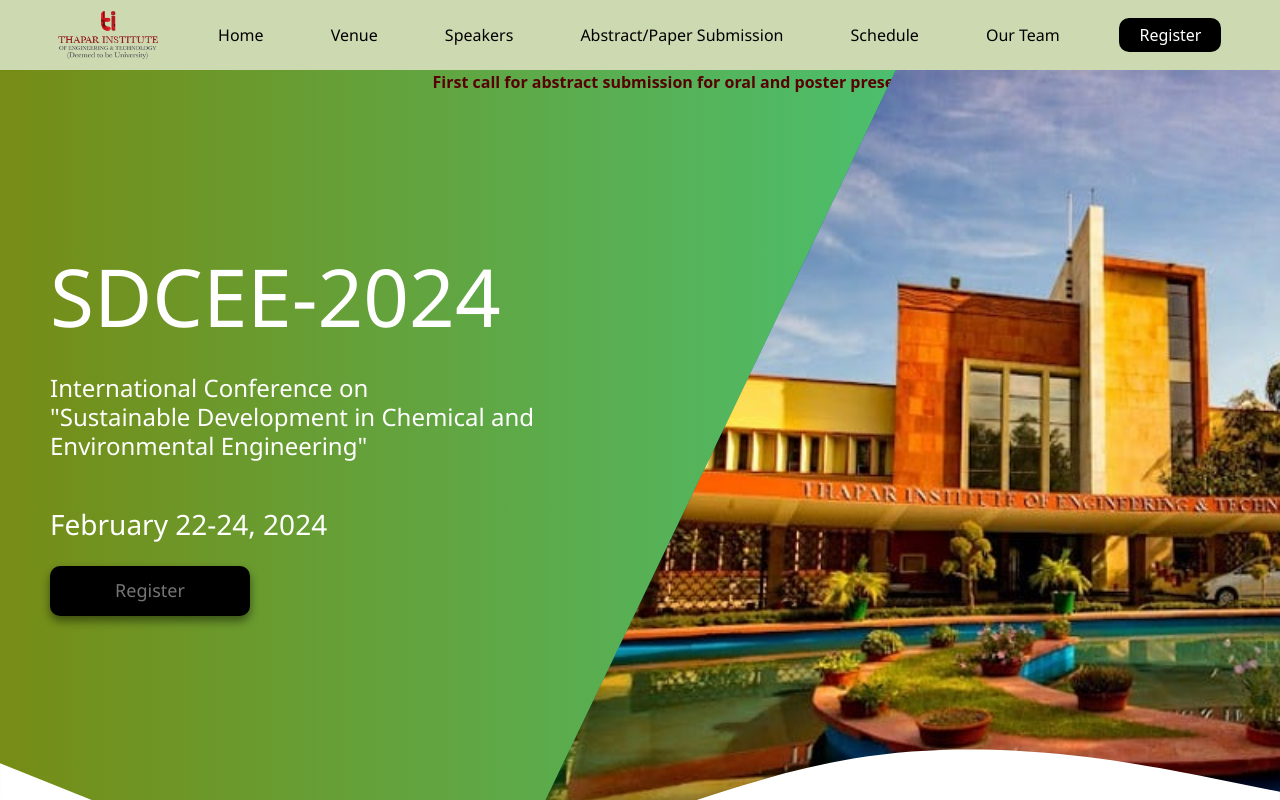
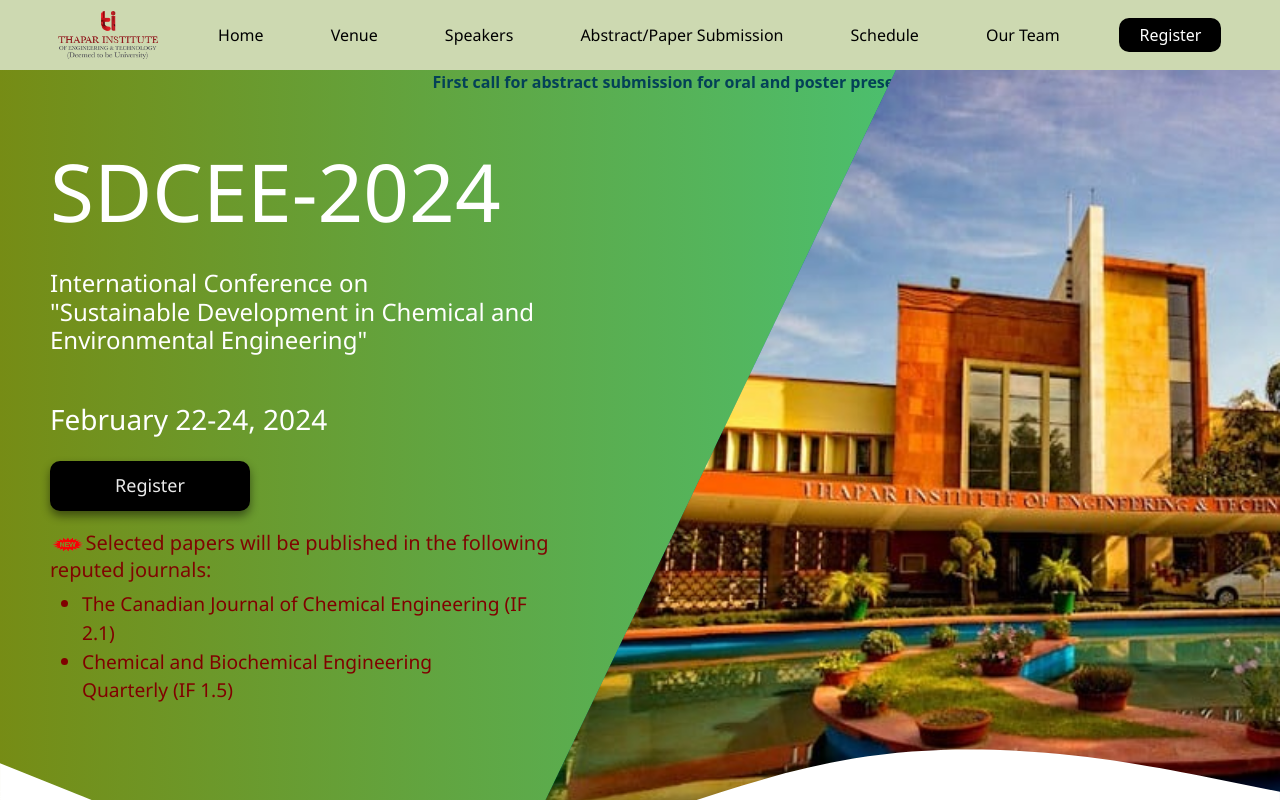
Before and after one commit to Sharathchandra345/SDCEE-2024, a React (Create React App) app in the folder client/: page / in a window 1280 px wide. Shown: the top 800 px of the page. Built offline with nearby package versions, Linux system fonts and the light colour scheme.

Commit message:
Few changes

```diff
--- a/client/src/Components/Committee/Comittee.css
+++ b/client/src/Components/Committee/Comittee.css
@@ -36,7 +36,6 @@
 .patronname {
   margin: 0px;
   padding: 00px;
-
   margin-top: 20px;
 }
 
@@ -53,7 +52,6 @@
   display: flex;
   padding: 100px 100px;
   border-radius: 10px;
-
   flex-wrap: wrap;
 }
 
@@ -97,7 +95,6 @@
   width: 75px;
   aspect-ratio: 1;
   border-radius: 100px;
-
   margin-right: 20px;
   box-shadow: 0 5px 10px #00000099;
   object-fit: cover;
@@ -112,7 +109,6 @@
 .othercom {
   display: flex;
   justify-content: space-between;
-
   flex-wrap: wrap;
   gap: 50px;
 }
@@ -121,23 +117,20 @@
   width: max(30%, 300px);
   flex-grow: 1;
   background-color: lightgrey;
-
   display: flex;
   flex-direction: column;
   align-items: center;
   padding: 30px 0px;
   margin: 100px 0px;
-
   border-radius: 10px;
 }
-
 .othercom1 > h3 {
   margin-bottom: 50px;
 }
 
 .post {
   margin-top: 30px;
-  color: rgb(0, 161, 0);
+  color: #7a1010;
 }
 
 .committee-item {
@@ -163,3 +156,12 @@
 p {
   margin: 0;
 }
+
+.othercom1 h5,
+.othercom1 p {
+  text-align: left !important;
+}
+
+.othercom1 .name {
+  text-align: left;
+}
--- a/client/src/Components/Hero/Hero.css
+++ b/client/src/Components/Hero/Hero.css
@@ -11,6 +11,10 @@
   flex-direction: column;
 }
 
+.new-blinking {
+  max-width: 7%;
+}
+
 .marquee-container {
   width: 100%;
   overflow: hidden;
@@ -20,7 +24,8 @@
 .marquee-text {
   display: inline-block;
   animation: marquee 25s linear infinite;
-  color: rgb(87, 2, 2);
+  color: rgb(4, 65, 87);
+  /* background-color: white; */
 }
 
 @keyframes marquee {
@@ -71,7 +76,6 @@
   color: white;
   font-family: "Segoe UI", Tahoma, Geneva, Verdana, sans-serif;
   font-weight: 100;
-
   margin-top: -100px;
 }
 
@@ -83,12 +87,10 @@
 .hero-reg {
   height: 50px;
   width: 200px;
-
   border-radius: 10px;
   border: 0px solid;
   background-color: black;
   box-shadow: 0px 5px 10px 0px #00000077;
-
   color: white;
   font-size: 18px;
 }
@@ -106,8 +108,12 @@
 }
 
 .hero span {
-  animation: blink 3s linear infinite;
+  animation: blink 1s linear infinite;
   color: #ffffff;
+}
+.journal span {
+  animation: blink2 1s linear infinite;
+  color: maroon;
 }
 
 @keyframes blink {
@@ -123,3 +129,23 @@
     opacity: 1;
   }
 }
+@keyframes blink2 {
+  0% {
+    opacity: 0.1;
+  }
+
+  50% {
+    opacity: 0.8;
+  }
+
+  100% {
+    opacity: 1;
+  }
+}
+
+.journal {
+  margin-top: 20px;
+  width: 60%;
+  color: maroon;
+  font-size: 1.2rem;
+}
--- a/client/src/Components/Hero/Hero.js
+++ b/client/src/Components/Hero/Hero.js
@@ -30,6 +30,31 @@
                   <span>Register</span>
                 </button>
               </Link>
+              <div className="journal">
+                <h5 className="blink">
+                  <img
+                    className="new-blinking"
+                    src={require("../Hero/new-blinking.gif")}
+                    alt="new"
+                  />
+                  <span>
+                    Selected papers will be published in the following reputed
+                    journals:
+                  </span>
+                </h5>
+                <ul>
+                  <li>
+                    <strong>
+                      The Canadian Journal of Chemical Engineering (IF 2.1)
+                    </strong>
+                  </li>
+                  <li>
+                    <strong>
+                      Chemical and Biochemical Engineering Quarterly (IF 1.5)
+                    </strong>
+                  </li>
+                </ul>
+              </div>
             </div>
           </div>
           <div className="hero-right"></div>
--- a/client/src/Components/Speakers/Speakers.js
+++ b/client/src/Components/Speakers/Speakers.js
@@ -17,7 +17,7 @@
     place: "University of Leeds, Leeds, UK",
   },
   {
-    name: "Prof Fulvia Chiampo",
+    name: "Prof. Fulvia Chiampo",
     position: "",
     department: "Department of Applied Science and Technology",
     image: require("./images/Fulvia Chiampo.jpg"),
@@ -60,12 +60,26 @@
     place: "India",
   },
   {
-    name: "Prof Girish M. Joshi",
+    name: "Prof. Girish M. Joshi",
     position: "",
     department:
       "Institute of Chemical Technology (ICT) Mumbai Marathwada Campus Jalna",
     image: require("./images/Girish M Joshi.jpg"),
     place: "India",
+  },
+  {
+    name: "Prof. Rajesh Kumar Upadhyay",
+    position: "Department of Chemical Engineering",
+    department: "Indian Institute of Technology (BHU) Varanasi",
+    image: require("./images/Rajesh_kumar.jpg"),
+    place: "UP, India",
+  },
+  {
+    name: "Prof. Manojkumar Ramteke",
+    position: "Department of Chemical Engineering,Associate Head CEP/QIP/TEQIP",
+    department: "Indian Institute of Technology Delhi",
+    image: require("./images/Manoj_kumar.jpg"),
+    place: "Delhi, India",
   },
   {
     name: "Dr. Prasun Roy",
@@ -109,20 +123,6 @@
     image: require("./images/Sachin-kumar.jpg"),
     place: "Kapurthala, India",
   },
-  {
-    name: "Dr. Rajesh Kumar Upadhyay",
-    position: "Department of Chemical Engineering",
-    department: "Indian Institute of Technology (BHU) Varanasi",
-    image: require("./images/Rajesh_kumar.jpg"),
-    place: "UP, India",
-  },
-  {
-    name: "Dr.Manojkumar Ramteke",
-    position: "Department of Chemical Engineering,Associate Head CEP/QIP/TEQIP",
-    department: "Indian Institute of Technology Delhi",
-    image: require("./images/Manoj_kumar.jpg"),
-    place: "Delhi, India",
-  },
 ];
 
 export default function Speakers() {
--- a/client/src/Components/Two/Two.js
+++ b/client/src/Components/Two/Two.js
@@ -67,13 +67,13 @@
               <strong>Bioprocessing and Food Engineering</strong>
             </li>
             <li>
+              <strong>Applied Radiation Technology</strong>
+            </li>
+            <li>
               <strong>
                 AI, Machine Learning, and Data Analytics in Process
                 Design/Optimization
               </strong>
-            </li>
-            <li>
-              <strong>Applied Radiation Technology</strong>
             </li>
           </ul>
         </div>
--- a/client/src/pages/Abstract.js
+++ b/client/src/pages/Abstract.js
@@ -71,6 +71,7 @@
               <li>Materials in Engineering</li>
               <li>Modeling and Simulation of Processes</li>
               <li>Bioprocessing and Food Engineering</li>
+              <li>Applied Radiation Technology</li>
               <li>
                 AI, Machine Learning, and Data Analytics in Process
                 Design/Optimization
```
Also changed, not shown: client/src/Components/Hero/new-blinking.gif (added).
